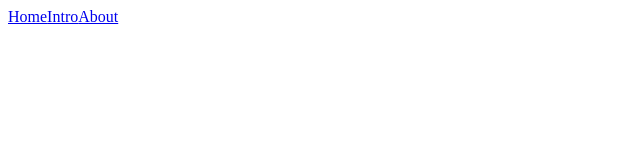
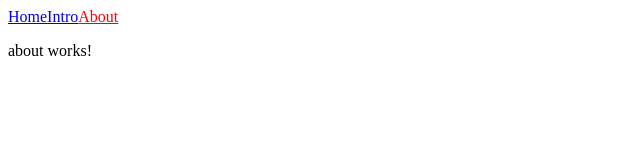
Before and after one commit to James-TREMA/starter, an Angular app: page /about/1 in a window 1280 px wide. Before the commit this address led to /. Shown: the top 160 px of the page, without its empty margins (0-640 px from the left). Built offline with nearby package versions, Linux system fonts and the light colour scheme.

Commit message:
add constructor file about.components.ts

```diff
--- a/src/app/about/about.component.ts
+++ b/src/app/about/about.component.ts
@@ -1,4 +1,5 @@
 import { Component } from '@angular/core';
+import { ActivatedRoute } from '@angular/router';
 
 @Component({
   selector: 'app-about',
@@ -9,4 +10,15 @@ import { Component } from '@angular/core';
 })
 export class AboutComponent {
 
+  // Le ! précise que je sais que id sera défini au moment
+  // ou j'en aurais besoin
+  id!: number;
+
+  constructor(private router: ActivatedRoute) { }
+
+  ngOnInit() {
+    this.router.params.subscribe(
+      params => this.id = parseInt(params['id'])
+    )
+  }
 }
--- a/src/app/app.component.html
+++ b/src/app/app.component.html
@@ -1,8 +1,8 @@
 <nav>
-    <a routerLink="/">Home</a>
-    <a routerLink="/intro">Intro</a>
-    <a routerLink="/about">About</a>
-</nav>
+    <a routerLink="/" routerLinkActive="active" [routerLinkActiveOptions]="{ exact: true}">Home</a>
+    <a routerLink="/intro" routerLinkActive="active">Intro</a>
+    <a routerLink="/about" routerLinkActive="active">About</a>
+  </nav>
 
   <!-- Le contenu des composants -->
   <!-- sera injecté ici selon la route -->
--- a/src/app/app.routes.ts
+++ b/src/app/app.routes.ts
@@ -6,5 +6,5 @@ import { IntroComponent } from './intro/intro.component';
 export const routes: Routes = [
     { path: '', component: HomeComponent },
     { path: 'intro', component: IntroComponent },
-    { path: 'about', component: AboutComponent }
+    { path: 'about/:id', component: AboutComponent }
 ];
--- a/src/styles.css
+++ b/src/styles.css
@@ -1 +1,4 @@
 /* You can add global styles to this file, and also import other style files */
+.active {
+    color: red;
+}
```
